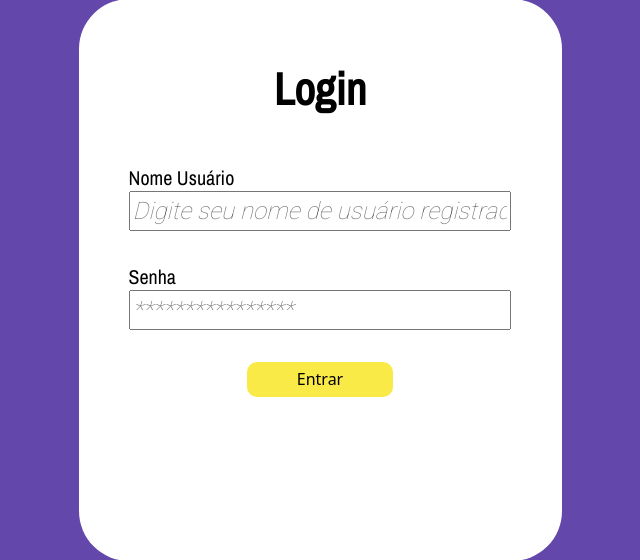
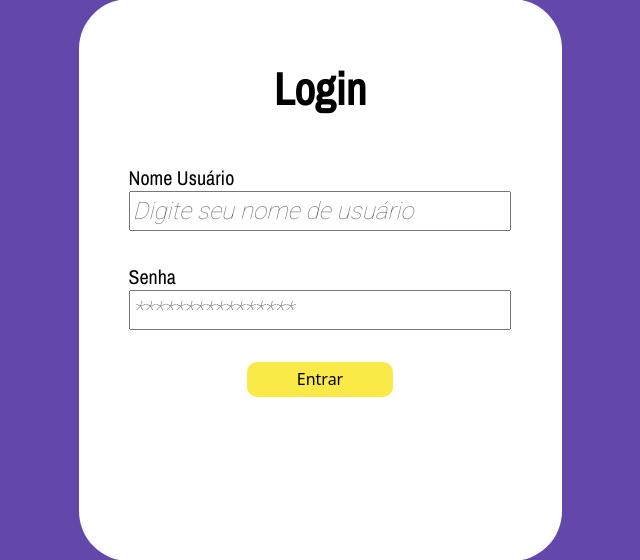
Before and after one commit to monitoraSE/MonitoraSE, a PHP site: page /login.php in a window 1280 px wide. Shown: the part 175-735 px from the top of the page, without its empty margins (320-960 px from the left). Run offline with PHP 8.4, Linux system fonts and the light colour scheme.

Commit message:
Add files via upload

```diff
--- a/login.php
+++ b/login.php
@@ -22,7 +22,7 @@
 
                 <div>
                     <label for="cpf" class="email-senha">Nome Usuário</label>
-                    <input type="text" id="email" name="nomeusuario" class="input" placeholder="Digite seu nome de usuário registrado">
+                    <input type="text" id="email" name="nomeusuario" class="input" placeholder="Digite seu nome de usuário">
                 </div>
 
                 <div>
```
